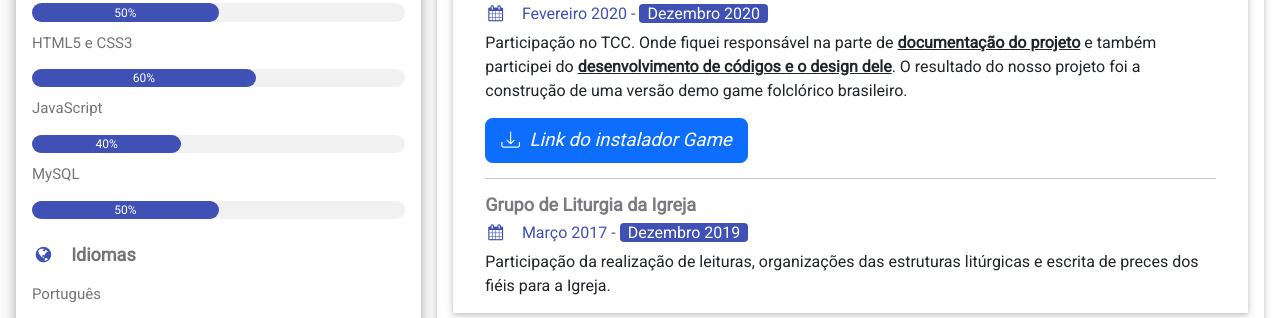
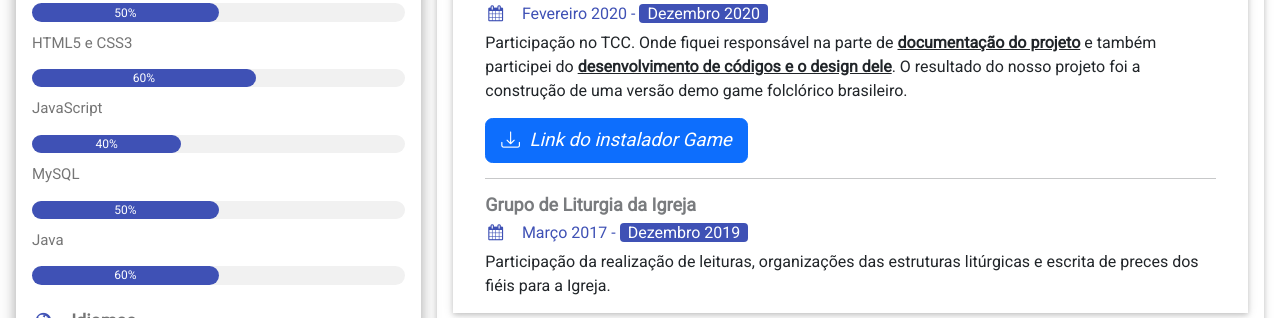
Before and after one commit to gabri-17/cv-custom, a plain HTML site: page index.html in a window 1280 px wide. Shown: the part 302-620 px from the top of the page. Drawn offline with nearby package versions, Linux system fonts and the light colour scheme.

Commit message:
Inclusão de novas informações - v.1.0.2 - edit

```diff
--- a/index.html
+++ b/index.html
@@ -83,6 +83,10 @@
               <p style="margin-top: 10px;">MySQL</p>
               <div class="w3-light-grey w3-round-xlarge w3-small">
                 <div class="w3-container w3-center w3-round-xlarge w3-indigo" style="width:50%">50%</div>
+              </div>
+              <p style="margin-top: 10px;">Java</p>
+              <div class="w3-light-grey w3-round-xlarge w3-small">
+                <div class="w3-container w3-center w3-round-xlarge w3-indigo" style="width:50%">60%</div>
               </div>
               <br>
 
```
